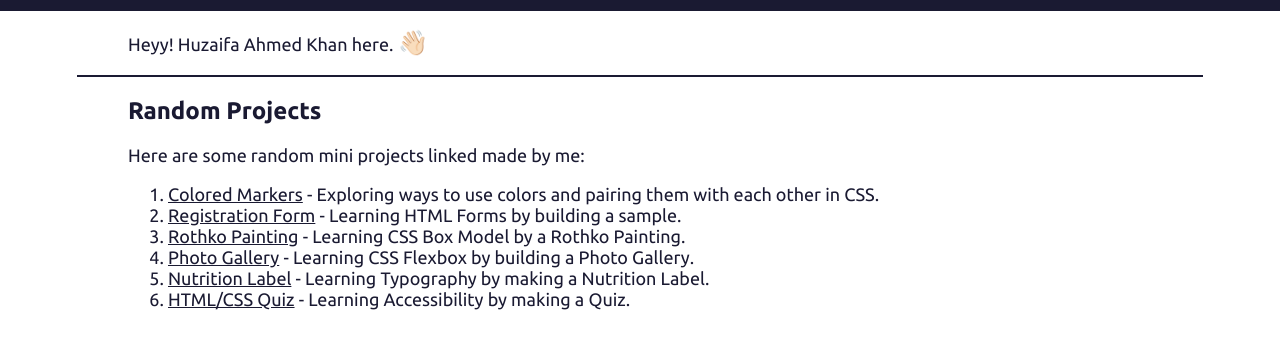
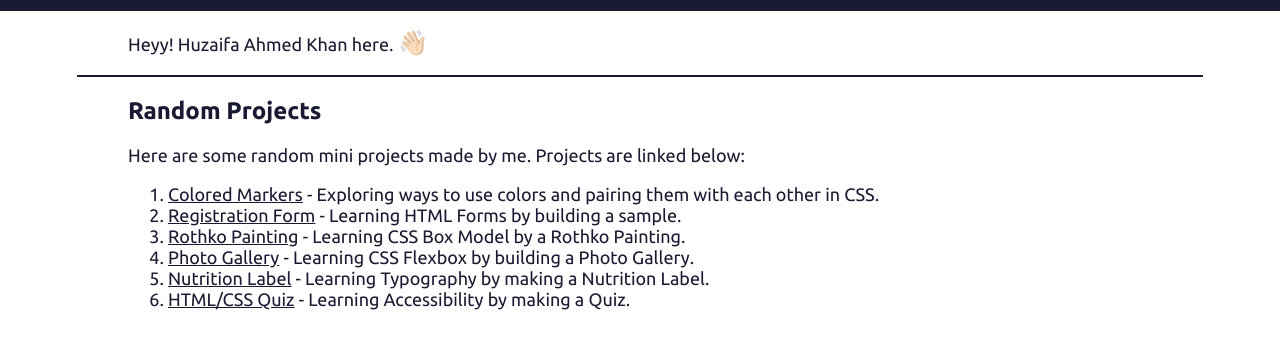
Before and after one commit to huzaifa3564/huzaifa3564.github.io, a plain HTML site: page index.html in a window 1280 px wide. Shown: the part 89-438 px from the top of the page. Drawn offline with Linux system fonts and the light colour scheme.

Commit message:
Add files via upload

```diff
--- a/index.html
+++ b/index.html
@@ -24,7 +24,7 @@
             <p class="txt-normal">Heyy! Huzaifa Ahmed Khan here. <span class="wave">👋🏻</span></p>
             <div class="divider-medium"></div>
             <h2>Random Projects</h2>
-            <p class="txt-normal">Here are some random mini projects linked made by me:</p>
+            <p class="txt-normal">Here are some random mini projects made by me. Projects are linked below:</p>
             <ol class="projects txt-normal">
                 <li><a href="https://huzaifa3564.github.io/colored-markers" target="_blank">Colored Markers</a> - Exploring ways to use colors and pairing them with each other in CSS.</li>
                 <li><a href="https://huzaifa3564.github.io/registration-form" target="_blank">Registration Form</a> - Learning HTML Forms by building a sample.</li>
```
